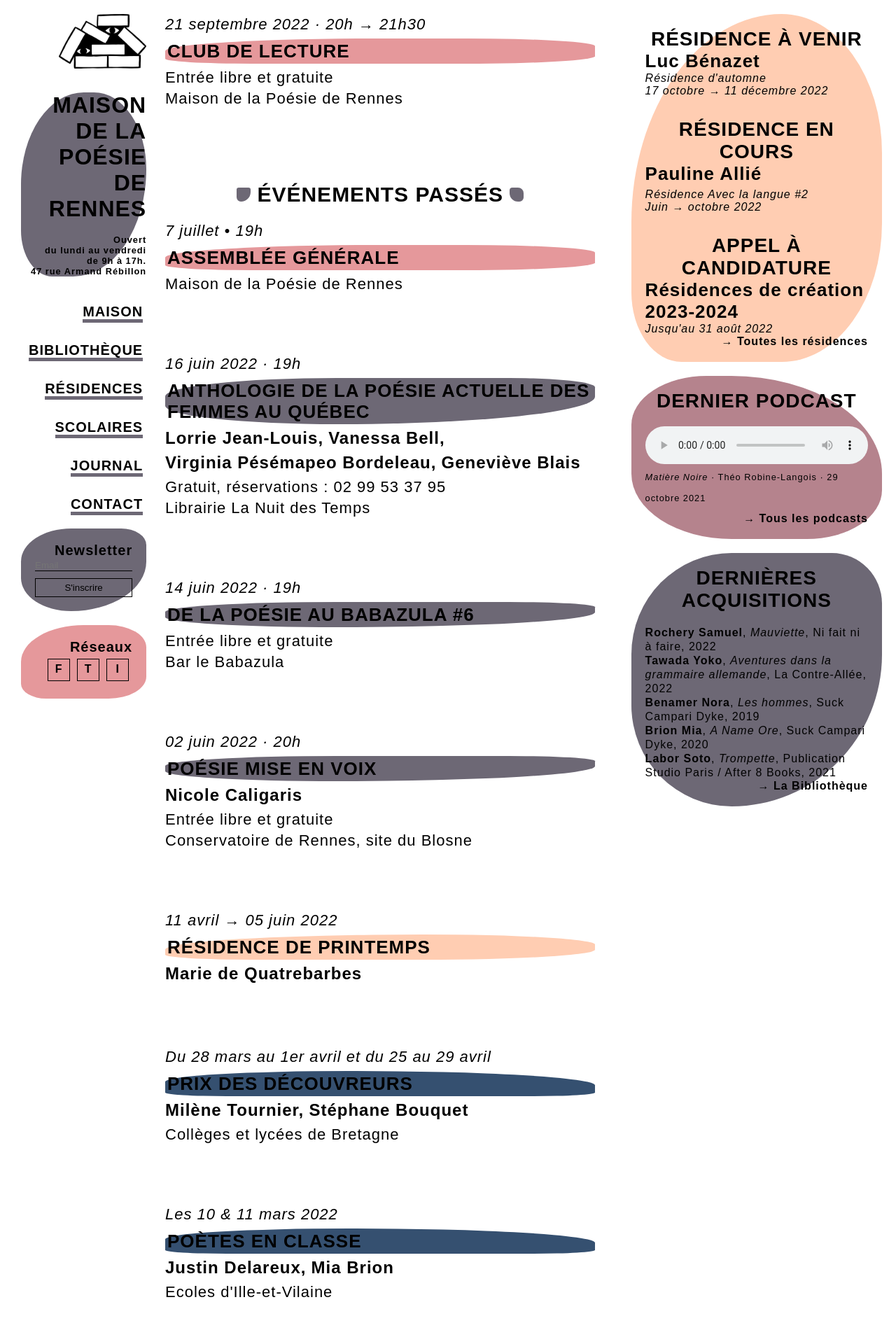
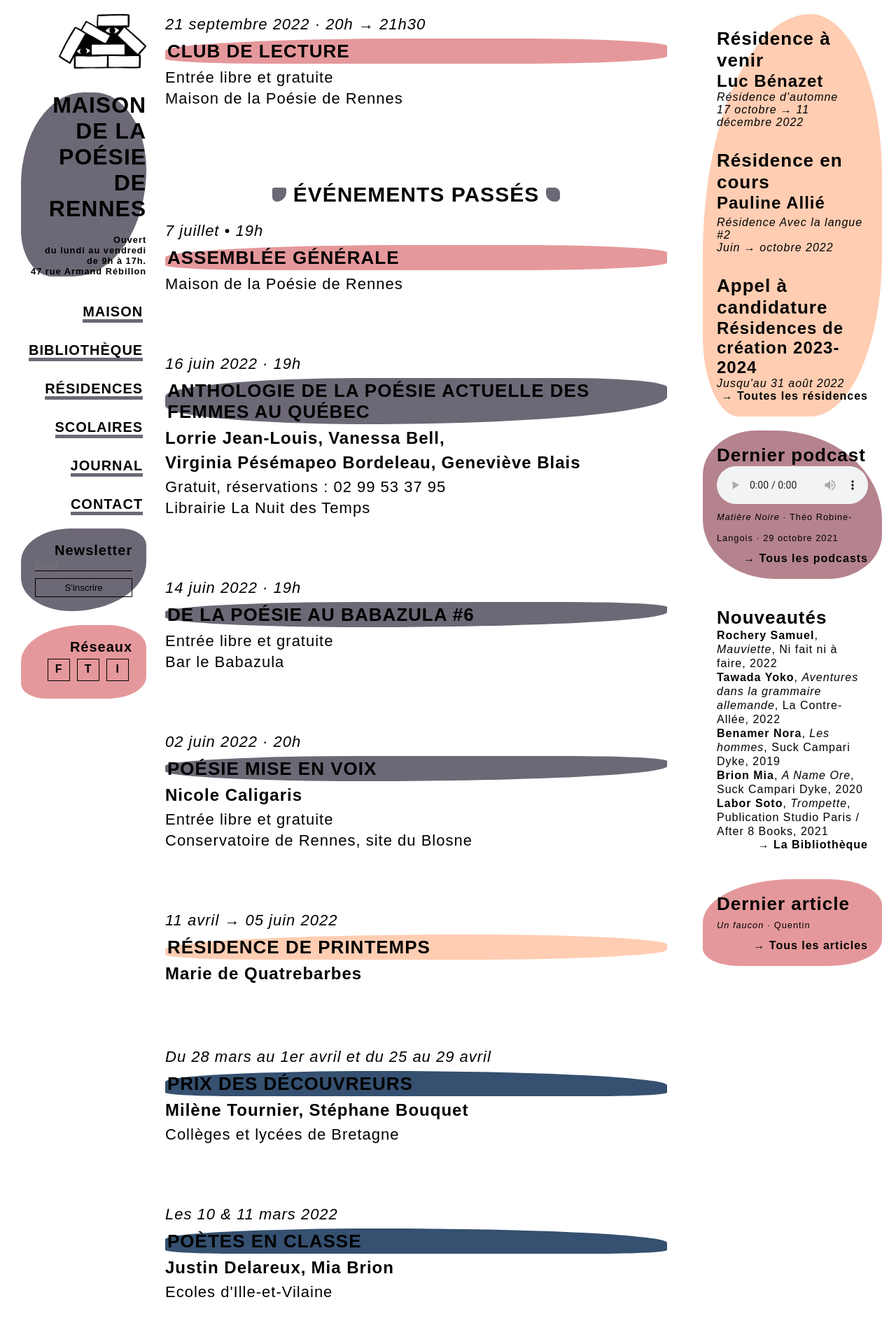
Before and after one commit to PQuod/MaisondelaPoesiedeRennes, a Jekyll site: the page built from index.markdown, in a window 1280 px wide. Shown: the top 1920 px of the page at 70% size. Built offline with Jekyll 4.4.1, drawn with Linux system fonts in a browser that asks for light colours; some web fonts are replaced; a script that is not in the unit is left out.

Commit message:
adding last articles

```diff
--- a/_layouts/home.html
+++ b/_layouts/home.html
@@ -91,18 +91,18 @@
     {% capture nowdate %}{{ "now" | date: "%Y-%m-%d" }}{% endcapture %}
     {% if debutdate <= nowdate and findate >= nowdate %}
     <div class="encart_res">
-      <h2 class="encart_titre">Résidence en cours</h2>
+      <h3 class="encart_titre">Résidence en cours</h3>
       <a href="{{ post.url }}">
-        <h3 class="encart_artiste">{{ post.artiste }}</h3>
+        <h4 class="encart_artiste">{{ post.artiste }}</h4>
       </a>
       <div class="event_dates">{{ post.title }}<br>{{ post.dates_publiees }}</div>
     </div>
     {% endif %}
     {% if debutdate >= nowdate %}
     <div class="encart_res">
-      <h2 class="encart_titre">Résidence à venir</h2>
+      <h3 class="encart_titre">Résidence à venir</h3>
       <a href="{{ post.url }}">
-          <h3>{{ post.artiste }}</h3>
+          <h4>{{ post.artiste }}</h4>
       </a>
       <div class="event_dates">{{ post.title }}<br>{{ post.dates_publiees }}</div>
     </div>
@@ -115,9 +115,9 @@
     {% capture nowdate %}{{ "now" | date: "%Y-%m-%d" }}{% endcapture %}
     {% if debutdate <= nowdate and findate >= nowdate %}
     <div class="encart_res">
-        <h2 class="encart_titre">Appel à candidature</h2>
+        <h3 class="encart_titre">Appel à candidature</h3>
         <a href="{{ post.url }}">
-          <h3>{{ post.title }}</h3>
+          <h4>{{ post.title }}</h4>
         </a>
         <div class="event_dates">{{ post.dates_publiees }}</div>
     </div>
@@ -128,7 +128,7 @@
 {% assign sortedpod = site.categories.podcast | sort: 'date_debut' | reverse %}
   {% for post in sortedpod limit:1 %}
   <div class="encart color_pod">
-    <h2 class="encart_titre">Dernier podcast</h2>
+    <h3 class="encart_titre">Dernier podcast</h3>
     <figure >
     <audio style="width:100%;"
         controls
@@ -142,8 +142,8 @@
   </div>
 
   {% endfor %}
-  <div class="encart color_autres">
-    <h2 class="encart_titre">Dernières acquisitions</h2>
+  <div class="encart">
+    <h3 class="encart_titre">Nouveautés</h3>
     <ul>
     <li class="acquisitions"><b>Rochery Samuel</b>, <i>Mauviette</i>, Ni fait ni à faire, 2022</li>
     <li class="acquisitions"><b>Tawada Yoko</b>, <i>Aventures dans la grammaire allemande</i>, La Contre-Allée, 2022</li>
@@ -153,4 +153,13 @@
     </ul>
     <a href="/bibli" class="liencat">La Bibliothèque</a>
   </div>
+
+  <div class="encart color_asso">
+    <h3 class="encart_titre">Dernier article</h3>
+    {% assign sortedjournal = site.journal | sort: 'date_debut' | reverse %}
+      {% for post in sortedjournal limit:1 %}
+      <a href="{{ post.url }}"><p class="encart_infos"><i>{{ post.title }}</i> &middot; {{post.auteur}}</p></a>
+      <a href="/journal" class="liencat">Tous les articles</a>
+      {% endfor %}
+  </div>
 </div>
--- a/_sass/minima/_layout.scss
+++ b/_sass/minima/_layout.scss
@@ -81,7 +81,7 @@
 }
 
 .actus{
-  width:35%;
+  width:25%;
   position:relative;
   float:right;
 }
@@ -95,7 +95,7 @@
 }
 
 .evenements{
-  width:60%;
+  width:70%;
   position:relative;
   float:left;
 }
@@ -183,12 +183,6 @@
 
 .encart_res h2{
   margin-bottom:0px;
-}
-
-.encart_titre{
-  text-align:center;
-  margin-bottom:20px;
-  text-transform: uppercase;
 }
 
 .encart_artiste{
```
Also changed, not shown: _category/journal.md (added, +4 -0 lines).
